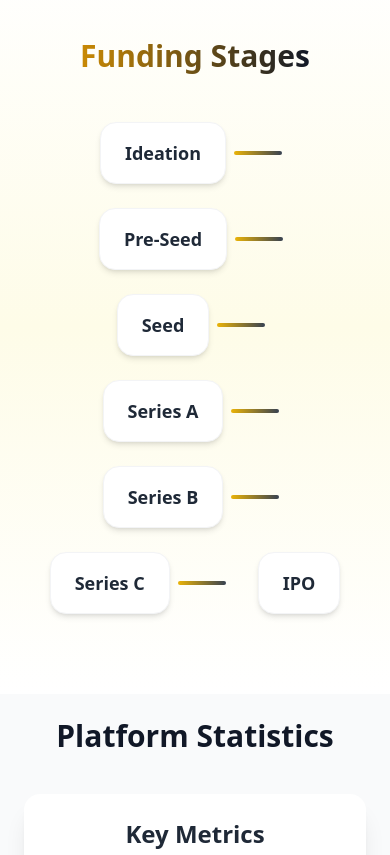
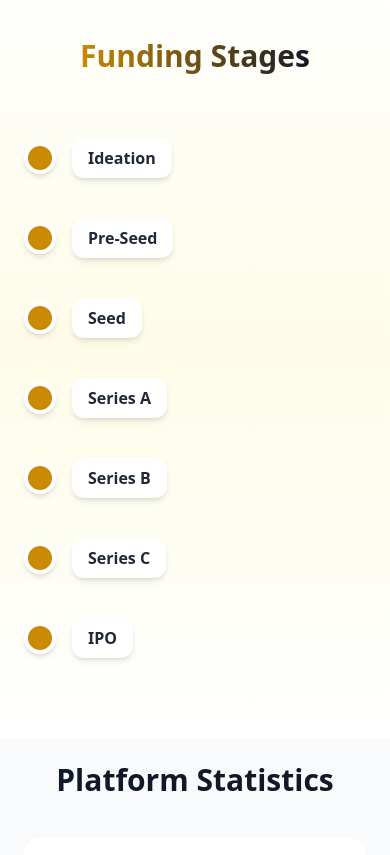
Before and after one commit to Thansi123/react-project-demo, a React (Create React App) app: page / in a window 390 px wide. Shown: the part 1340-2195 px from the top of the page. Built offline with nearby package versions, Linux system fonts and the light colour scheme.

Commit message:
updated navbar

```diff
--- a/src/Pages/FundingStages.js
+++ b/src/Pages/FundingStages.js
@@ -6,35 +6,68 @@ function FundingStages() {
   const stages = ["Ideation", "Pre-Seed", "Seed", "Series A", "Series B", "Series C", "IPO"];
 
   return (
-   <section className="relative py-20 px-6 bg-gradient-to-b from-white via-yellow-50 to-white">
+    <section className="relative py-20 px-6 bg-gradient-to-b from-white via-yellow-50 to-white">
       {/* Decorative background glow */}
       <div className="absolute inset-0 -z-10 bg-gradient-to-r from-yellow-200/40 via-transparent to-yellow-200/40 blur-3xl" />
 
       {/* Heading */}
-      <h2 className="text-3xl md:text-5xl font-extrabold text-center mb-12">
+      <h2 className="text-3xl md:text-5xl font-extrabold text-center mb-16">
         <span className="bg-gradient-to-r from-yellow-600 to-gray-900 bg-clip-text text-transparent">
           Funding Stages
         </span>
       </h2>
 
-      {/* Stages Timeline */}
-      <div className="flex justify-center">
-        <div className="flex items-center justify-center gap-6 flex-wrap px-4">
+      {/* Mobile View: Vertical Timeline */}
+      <div className="flex flex-col gap-10 md:hidden">
+        {stages.map((stage, i) => (
+          <div
+            key={i}
+            onClick={() =>
+              navigate(`/stage/${stage.toLowerCase().replace(/\s+/g, "-")}`)
+            }
+            className="flex items-center gap-4 group cursor-pointer"
+          >
+            {/* Marker */}
+            <div className="w-8 h-8 rounded-full bg-yellow-600 border-4 border-white shadow-md
+              transition duration-300 group-hover:scale-125 group-hover:shadow-yellow-400 group-hover:shadow-lg" />
+
+            {/* Stage Card */}
+            <div className="bg-white rounded-xl shadow-md px-4 py-2 transition duration-300
+              group-hover:scale-105 group-hover:shadow-xl group-hover:bg-yellow-50">
+              <h3 className="text-base font-bold text-gray-800 group-hover:text-yellow-700">
+                {stage}
+              </h3>
+            </div>
+          </div>
+        ))}
+      </div>
+
+      {/* Desktop View: Horizontal Timeline */}
+      <div className="hidden md:block relative max-w-6xl mx-auto">
+        {/* Horizontal Line */}
+        <div className="absolute top-1/2 left-0 w-full h-1 bg-gradient-to-r from-yellow-500 to-gray-700 rounded-full transform -translate-y-1/2" />
+
+        {/* Stage Items */}
+        <div className="grid grid-cols-7 gap-4 relative">
           {stages.map((stage, i) => (
             <div
               key={i}
-              className="flex items-center cursor-pointer"
-              onClick={() => navigate(`/stage/${stage.toLowerCase().replace(/\s+/g, '-')}`)}
+              onClick={() =>
+                navigate(`/stage/${stage.toLowerCase().replace(/\s+/g, "-")}`)
+              }
+              className="relative flex flex-col items-center group cursor-pointer"
             >
+              {/* Stage Marker */}
+              <div className="w-8 h-8 rounded-full bg-yellow-600 border-4 border-white shadow-md
+                transition duration-300 group-hover:scale-125 group-hover:shadow-yellow-400 group-hover:shadow-lg" />
+
               {/* Stage Card */}
-              <div className="bg-white rounded-2xl shadow-md hover:shadow-2xl hover:scale-105 transform transition duration-300 px-6 py-4 text-center border border-gray-100">
-                <h3 className="text-lg font-bold text-gray-800">{stage}</h3>
+              <div className="mt-6 bg-white rounded-xl shadow-md px-4 py-2 text-center w-28
+                transition duration-300 group-hover:scale-110 group-hover:shadow-xl group-hover:bg-yellow-50">
+                <h3 className="text-sm font-bold text-gray-800 group-hover:text-yellow-700">
+                  {stage}
+                </h3>
               </div>
-
-              {/* Connector */}
-              {i < stages.length - 1 && (
-                <div className="h-1 w-12 bg-gradient-to-r from-yellow-500 to-gray-700 mx-2 rounded-full" />
-              )}
             </div>
           ))}
         </div>
```
